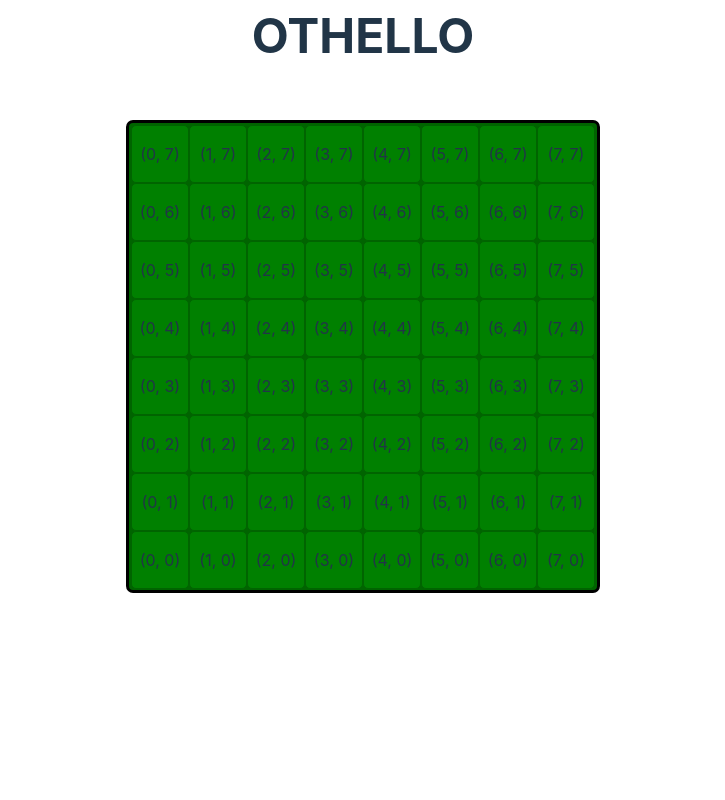
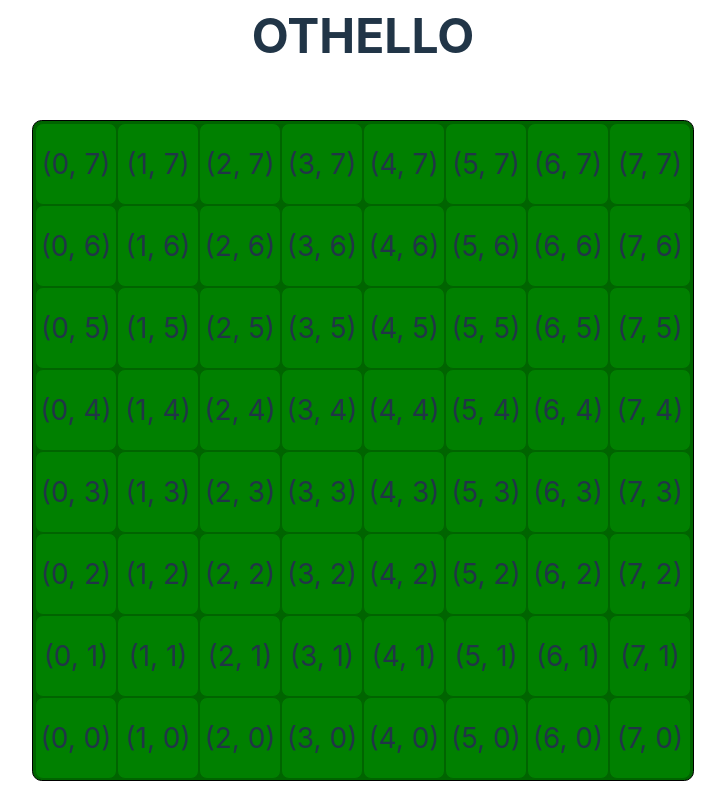
Before and after one commit to Stephen0wen/Othello, a React (Vite) app: page / in a window 1280 px wide. Shown: the whole page, without its empty margins (277-1002 px from the left). Built offline with nearby package versions, Linux system fonts and the light colour scheme.

Commit message:
Uses relative sizing for all elements of the game board

```diff
--- a/src/components/GameBoard/GameBoard.css
+++ b/src/components/GameBoard/GameBoard.css
@@ -3,9 +3,9 @@
     flex-direction: row;
     width: min-content;
     background-color: darkgreen;
-    border: 0.2rem solid black;
-    border-radius: 7px;
-    padding: 0.1rem;
+    border: min(0.2vh, 0.2vw) solid black;
+    border-radius: min(1.2vh, 1.2vw);
+    padding: min(0.2vh, 0.2vw);
     margin-top: 3rem;
 }
 
@@ -15,14 +15,19 @@
 }
 
 #game-board .game-board-cell {
+    height: min(10vh, 10vw);
+    width: min(10vh, 10vw);
+
+    display: flex;
+    flex-direction: column;
+    justify-content: center;
+
     background-color: green;
-    border: 0.1rem solid darkgreen;
-    border-radius: 5px;
-
-    height: 3.5rem;
-    width: 3.5rem;
+    border: min(0.2vh, 0.2vw) solid darkgreen;
+    border-radius: min(1vh, 1vw);
 }
 
 #game-board .game-board-cell p {
     text-align: center;
+    font-size: min(3.5vh, 3.5vw);
 }
```
